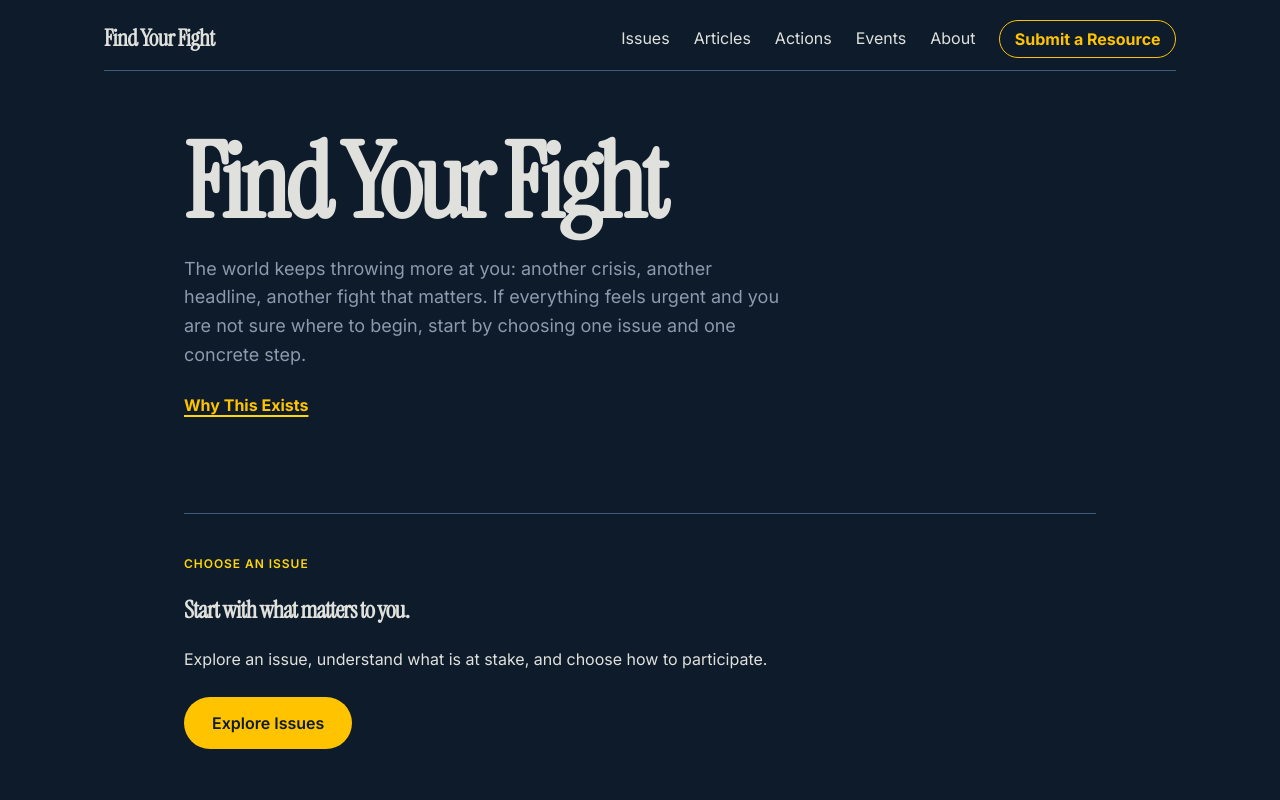
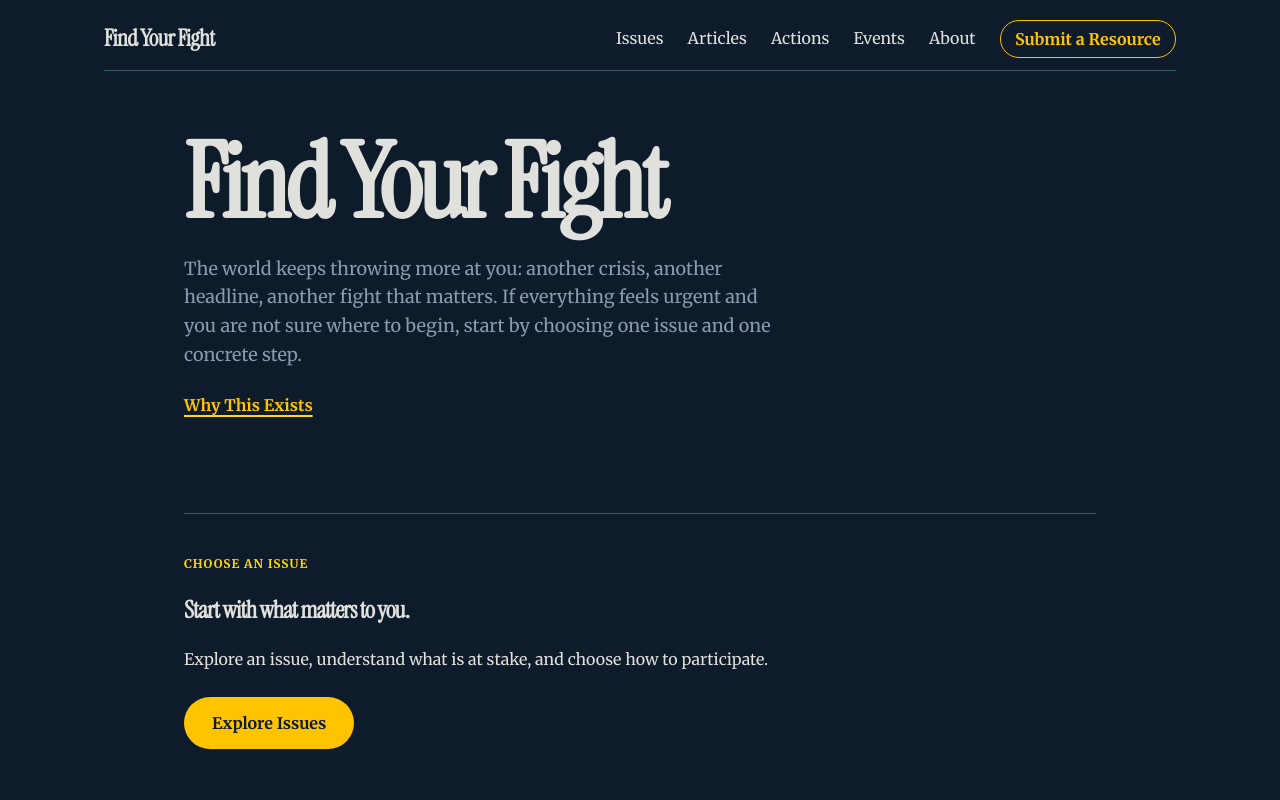
Before and after one commit to kborn/signalfire, a Next.js app in the folder apps/web/: page / in a window 1280 px wide. Shown: the top 800 px of the page. Built offline with nearby package versions, Linux system fonts and the light colour scheme.

Commit message:
merriweather font

```diff
--- a/apps/web/src/app/layout.tsx
+++ b/apps/web/src/app/layout.tsx
@@ -1,4 +1,4 @@
-import { Instrument_Serif, Inter } from 'next/font/google';
+import { Instrument_Serif, Merriweather } from 'next/font/google';
 import './globals.css';
 
 const instrumentSerif = Instrument_Serif({
@@ -7,15 +7,16 @@ const instrumentSerif = Instrument_Serif({
   weight: '400',
 });
 
-const inter = Inter({
+const merriweather = Merriweather({
   subsets: ['latin'],
   variable: '--font-body',
+  weight: ['300', '400', '700'],
 });
 
 export default function RootLayout({ children }: { children: React.ReactNode }) {
   return (
     <html lang="en">
-      <body className={`${instrumentSerif.variable} ${inter.variable}`}>{children}</body>
+      <body className={`${instrumentSerif.variable} ${merriweather.variable}`}>{children}</body>
     </html>
   );
 }
```
